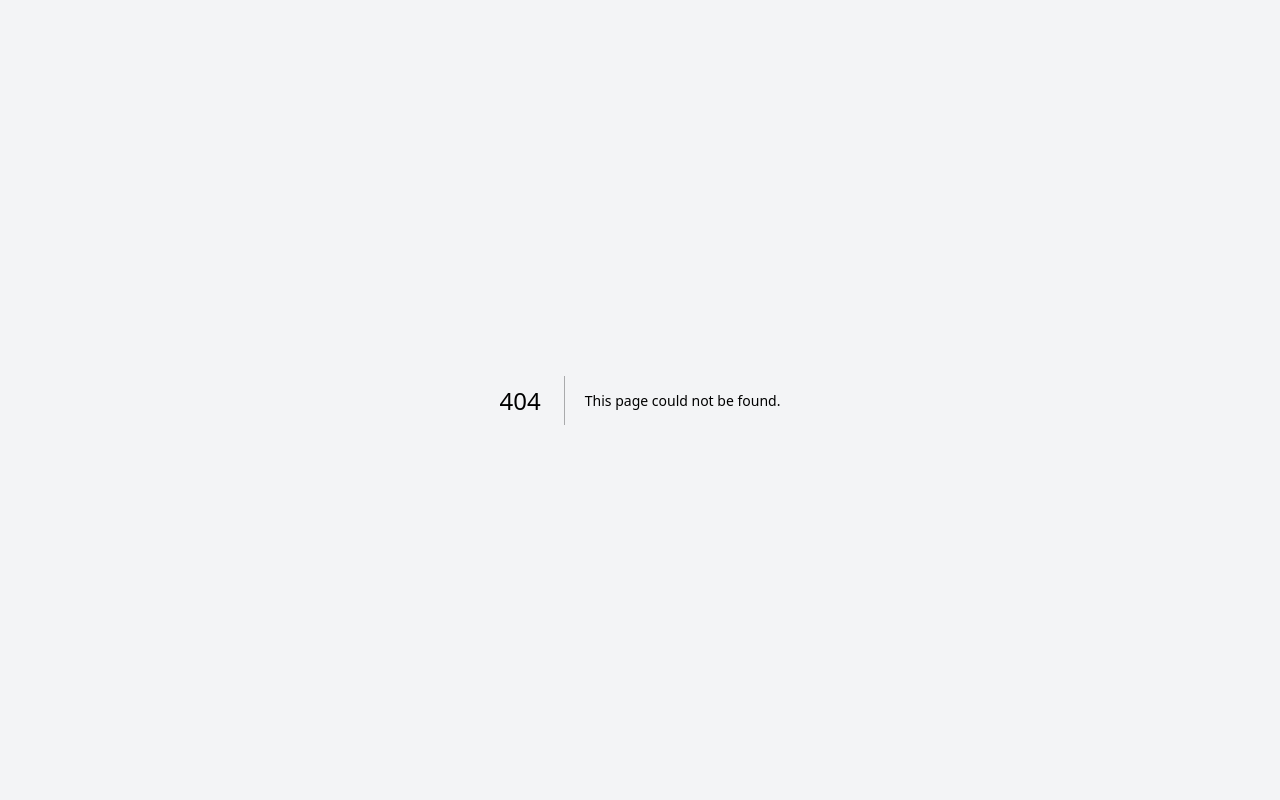
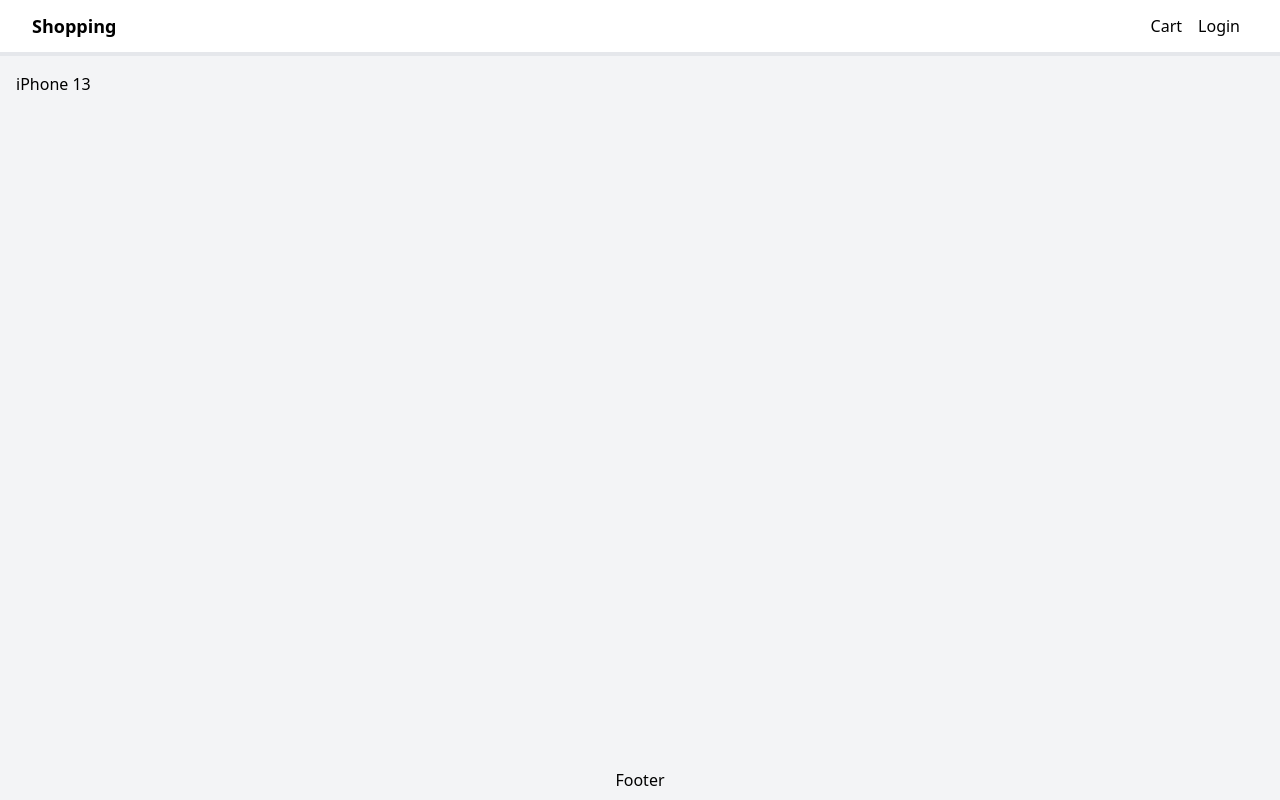
Before and after one commit to AhsantMozhgan/my-next-app, a Next.js app: page /product/iphone-13 in a window 1280 px wide. Before the commit this address had no page. Built offline with nearby package versions, Linux system fonts and the light colour scheme.

Commit message:
create-product-page

```diff
--- a/components/product.js
+++ b/components/product.js
@@ -20,7 +20,7 @@
           <h2 className="text-lg">{item.title}</h2>
         </Link>
 
-        <p className="p-2">{item.price}</p>
+        <p className="p-2">${item.price}</p>
 
         <button className="rounded-xl bg-gray-700 text-white px-4 py-2">
           Add to Cart
--- /dev/null
+++ b/pages/product/[slug].js
@@ -0,0 +1,23 @@
+import { useRouter } from "next/router";
+import Layout from "../../components/Layout";
+import productItems from "../../data/products.json"
+
+
+function ProductPage() {
+    const {query} = useRouter()
+    const {slug} = query
+
+    const product = productItems.find((pItem) => pItem.slug === slug)
+
+    if(!product) {
+        return <div>Product not found.</div>
+    }
+
+    return (
+        <Layout title={product.title}>
+            <h2>{product.title}</h2>
+        </Layout>
+    )
+}
+
+export default ProductPage
```
